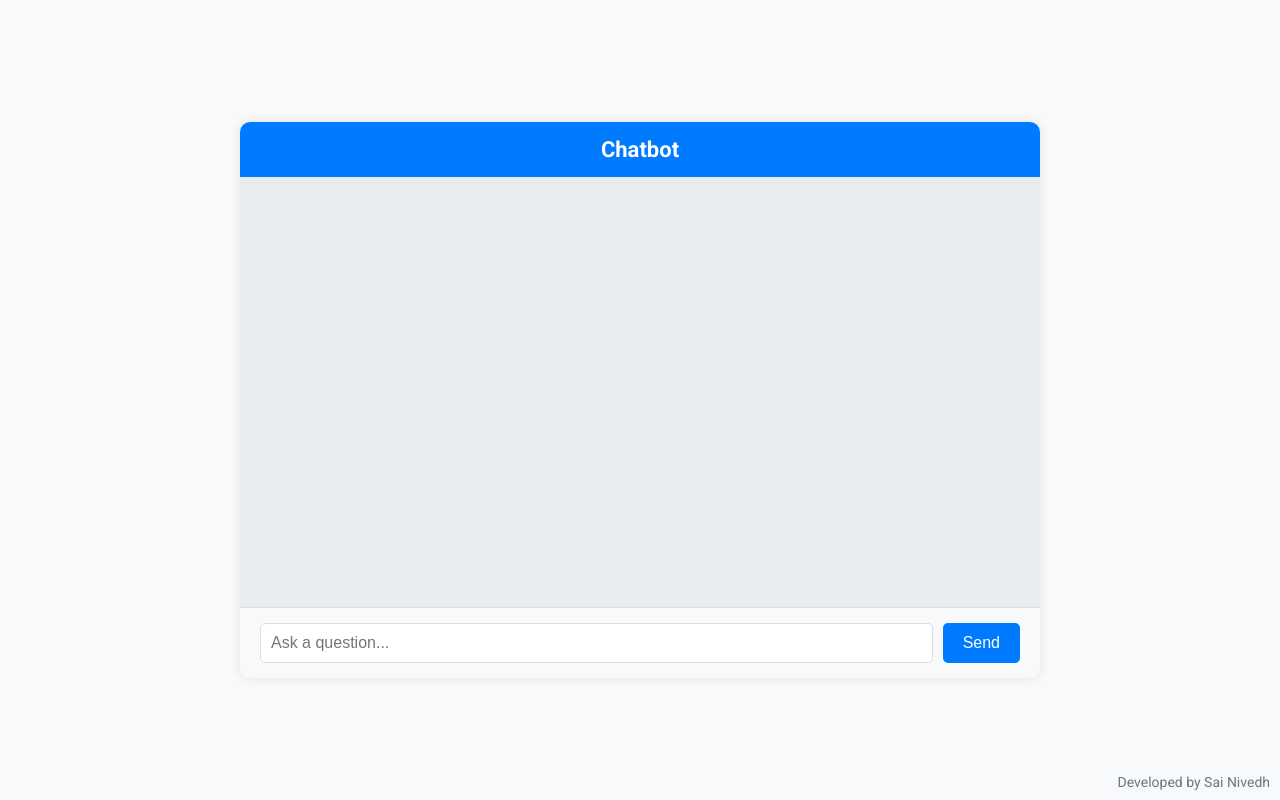
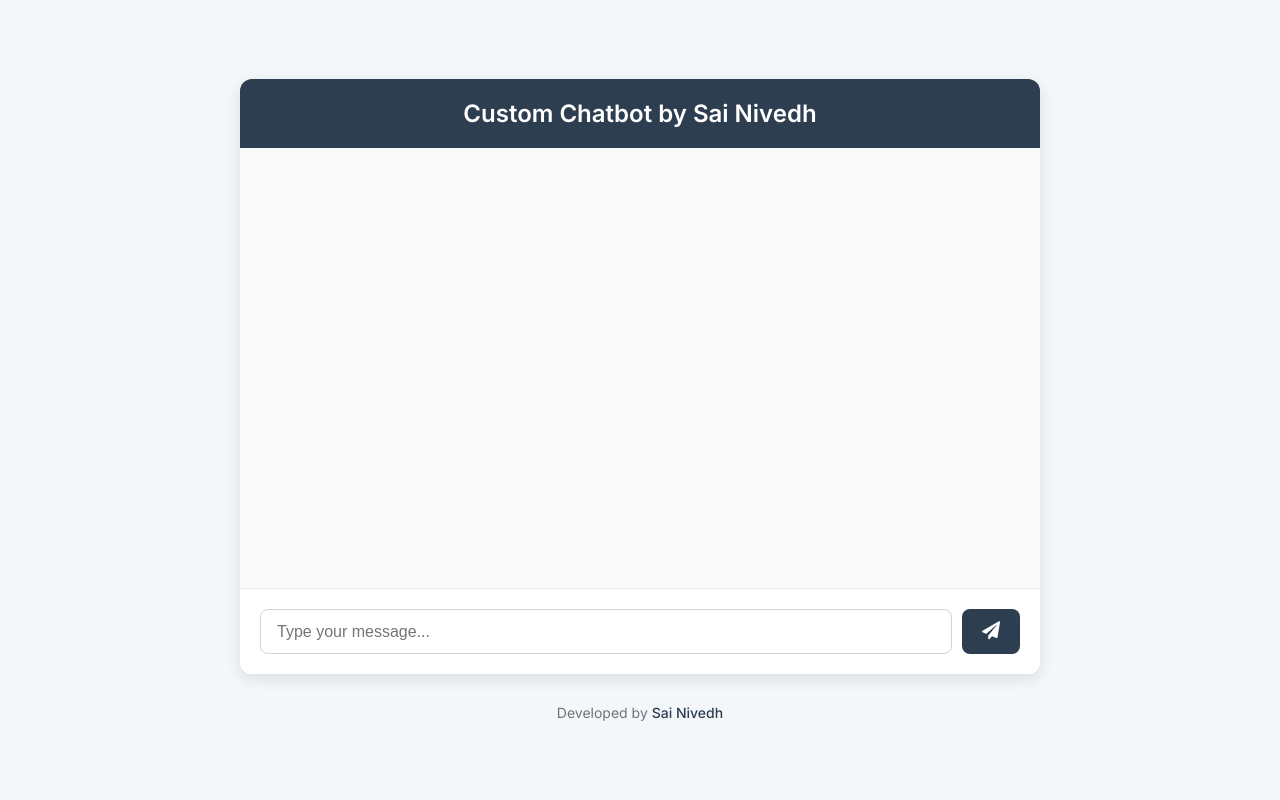
Before and after one commit to SaiNivedh26/Chatbot-by-sai, a Flask app: page / in a window 1280 px wide. Run offline with Flask 3, Linux system fonts and the light colour scheme.

Commit message:
Update index.html

```diff
--- a/templates/index.html
+++ b/templates/index.html
@@ -3,136 +3,221 @@
 <head>
     <meta charset="UTF-8">
     <meta name="viewport" content="width=device-width, initial-scale=1.0">
-    <title>Chatbot UI</title>
-    <link href="https://fonts.googleapis.com/css2?family=Roboto:wght@400;500;700&display=swap" rel="stylesheet">
+    <title>Professional Chatbot UI</title>
+    <link href="https://fonts.googleapis.com/css2?family=Inter:wght@400;500;600&display=swap" rel="stylesheet">
+    <link href="https://cdnjs.cloudflare.com/ajax/libs/font-awesome/5.15.3/css/all.min.css" rel="stylesheet">
     <style>
         body {
-            font-family: 'Roboto', sans-serif;
+            font-family: 'Inter', sans-serif;
             margin: 0;
             padding: 0;
             display: flex;
+            flex-direction: column;
             justify-content: center;
             align-items: center;
-            height: 100vh;
-            background-color: #f8f9fa;
+            min-height: 100vh;
+            background-color: #f4f7f9;
         }
         .chat-container {
             width: 90%;
             max-width: 800px;
-            background-color: white;
-            border-radius: 10px;
-            box-shadow: 0 0 10px rgba(0, 0, 0, 0.1);
+            background-color: #ffffff;
+            border-radius: 12px;
+            box-shadow: 0 5px 15px rgba(0, 0, 0, 0.1);
             overflow: hidden;
             display: flex;
             flex-direction: column;
-            justify-content: space-between;
-            transition: transform 0.3s ease-in-out;
+            transition: all 0.3s ease, box-shadow 0.3s ease;
+            margin-bottom: 20px;
         }
+
         .chat-container:hover {
-            transform: scale(1.02);
+            box-shadow:
+                0 5px 15px rgba(0, 0, 0, 0.1),
+                0 0 0 1px rgba(255, 255, 255, 0.1) inset,
+                0 0 20px rgba(255, 255, 255, 0.15) inset,
+                0 0 40px rgba(0, 0, 0, 0.1);
+            transform: translateY(-5px);
         }
+
         .chat-header {
-            background-color: #007bff;
+            background-color: #2c3e50;
             color: white;
-            padding: 15px 20px;
+            padding: 20px;
             text-align: center;
-            font-size: 22px;
-            font-weight: 700;
+            font-size: 24px;
+            font-weight: 600;
+            transition: background-color 0.3s ease;
         }
+
+        .chat-container:hover .chat-header {
+            background-color: #34495e;
+        }
+
         .chat-messages {
             flex-grow: 1;
             height: 400px;
             overflow-y: auto;
-            padding: 15px 20px;
-            background-color: #e9ecef;
+            padding: 20px;
+            background-color: #f9f9f9;
         }
         .message {
             margin-bottom: 15px;
-            padding: 10px;
-            border-radius: 5px;
-            width: fit-content;
+            padding: 12px 16px;
+            border-radius: 18px;
             max-width: 70%;
+            animation: fadeIn 0.3s ease;
+        }
+        @keyframes fadeIn {
+            from { opacity: 0; transform: translateY(10px); }
+            to { opacity: 1; transform: translateY(0); }
         }
         .user-message {
-            background-color: #007bff;
+            background-color: #2c3e50;
             color: white;
             align-self: flex-end;
+            border-bottom-right-radius: 4px;
+            margin-left: auto;
         }
         .bot-message {
-            background-color: #f1f0f0;
-            color: black;
+            background-color: #e9ecef;
+            color: #333;
+            align-self: flex-start;
+            border-bottom-left-radius: 4px;
         }
         .chat-input {
             display: flex;
-            padding: 15px 20px;
-            background-color: #f8f9fa;
-            border-top: 1px solid #ddd;
+            padding: 20px;
+            background-color: #ffffff;
+            border-top: 1px solid #e9ecef;
+            transition: background-color 0.3s ease;
+        }
+
+        .chat-container:hover .chat-input {
+            background-color: #f9f9f9;
         }
         #user-input {
             flex-grow: 1;
-            padding: 10px;
-            border: 1px solid #ddd;
-            border-radius: 5px;
+            padding: 12px 16px;
+            border: 1px solid #ced4da;
+            border-radius: 8px;
             font-size: 16px;
+            transition: all 0.3s ease;
+        }
+        #user-input:focus {
+            outline: none;
+            border-color: #2c3e50;
+            box-shadow: 0 0 0 2px rgba(44, 62, 80, 0.2);
         }
         #send-button {
-            padding: 10px 20px;
-            background-color: #007bff;
+            background-color: #2c3e50;
             color: white;
             border: none;
-            border-radius: 5px;
+            border-radius: 8px;
             margin-left: 10px;
             cursor: pointer;
-            font-size: 16px;
+            font-size: 18px;
+            padding: 12px 20px;
             transition: background-color 0.3s ease;
         }
         #send-button:hover {
-            background-color: #0056b3;
+            background-color: #34495e;
         }
         .loading {
             text-align: center;
             font-size: 16px;
             color: #6c757d;
+            padding: 10px;
         }
         .developer-credit {
-            position: absolute;
-            bottom: 10px;
-            right: 10px;
+            text-align: center;
+            margin-top: 20px;
             font-size: 14px;
             color: #6c757d;
+        }
+        .developer-credit a {
+            color: #2c3e50;
+            text-decoration: none;
+            font-weight: 500;
+        }
+        .developer-credit a:hover {
+            text-decoration: underline;
         }
         @media (max-width: 600px) {
             .chat-header {
                 font-size: 20px;
+                padding: 15px;
+            }
+            .chat-messages {
+                padding: 15px;
+            }
+            .chat-input {
+                padding: 15px;
+            }
+            #user-input, #send-button {
+                font-size: 14px;
                 padding: 10px;
             }
-            .chat-messages {
-                padding: 10px;
-            }
-            .chat-input {
-                padding: 10px;
-            }
-            #user-input {
-                font-size: 14px;
-            }
-            #send-button {
-                padding: 8px 16px;
-                font-size: 14px;
-                margin-left: 5px;
-            }
         }
+        .developer-credit {
+            text-align: center;
+            font-size: 14px;
+            color: #6c757d;
+            margin-top: 10px;
+            width: 100%;
+        }
+        .developer-credit a {
+            color: #2c3e50;
+            text-decoration: none;
+            font-weight: 500;
+        }
+        .developer-credit a:hover {
+            text-decoration: underline;
+        }
+        .loading-dots {
+            display: flex;
+            justify-content: center;
+            align-items: center;
+            padding: 10px;
+        }
+
+        .loading-dots span {
+            width: 8px;
+            height: 8px;
+            margin: 0 4px;
+            background-color: #2c3e50;
+            border-radius: 50%;
+            display: inline-block;
+            animation: dots 1.5s infinite ease-in-out;
+        }
+
+        .loading-dots span:nth-child(2) {
+            animation-delay: 0.5s;
+        }
+
+        .loading-dots span:nth-child(3) {
+            animation-delay: 1s;
+        }
+
+        @keyframes dots {
+            0%, 100% { transform: scale(0.2); opacity: 0.2; }
+            50% { transform: scale(1); opacity: 1; }
+        }
+
     </style>
 </head>
 <body>
     <div class="chat-container">
-        <div class="chat-header">Chatbot</div>
+        <div class="chat-header">Custom Chatbot by Sai Nivedh</div>
         <div class="chat-messages" id="chat-messages"></div>
         <div class="chat-input">
-            <input type="text" id="user-input" placeholder="Ask a question...">
-            <button id="send-button">Send</button>
+            <input type="text" id="user-input" placeholder="Type your message...">
+            <button id="send-button"><i class="fas fa-paper-plane"></i></button>
         </div>
     </div>
-    <div class="developer-credit">Developed by Sai Nivedh</div>
+    <div class="developer-credit">
+        Developed by <a href="https://www.linkedin.com/in/your-linkedin-profile" target="_blank">Sai Nivedh</a>
+    </div>
 
     <script>
         const chatMessages = document.getElementById('chat-messages');
@@ -153,6 +238,21 @@
             loadingDiv.classList.add('loading');
             loadingDiv.textContent = 'Loading...';
             loadingDiv.setAttribute('id', 'loading');
+            chatMessages.appendChild(loadingDiv);
+            chatMessages.scrollTop = chatMessages.scrollHeight;
+        }
+
+        function removeLoading() {
+            const loadingDiv = document.getElementById('loading');
+            if (loadingDiv) {
+                chatMessages.removeChild(loadingDiv);
+            }
+        }
+        function addLoading() {
+            const loadingDiv = document.createElement('div');
+            loadingDiv.classList.add('loading-dots');
+            loadingDiv.setAttribute('id', 'loading');
+            loadingDiv.innerHTML = '<span></span><span></span><span></span>';
             chatMessages.appendChild(loadingDiv);
             chatMessages.scrollTop = chatMessages.scrollHeight;
         }
```
